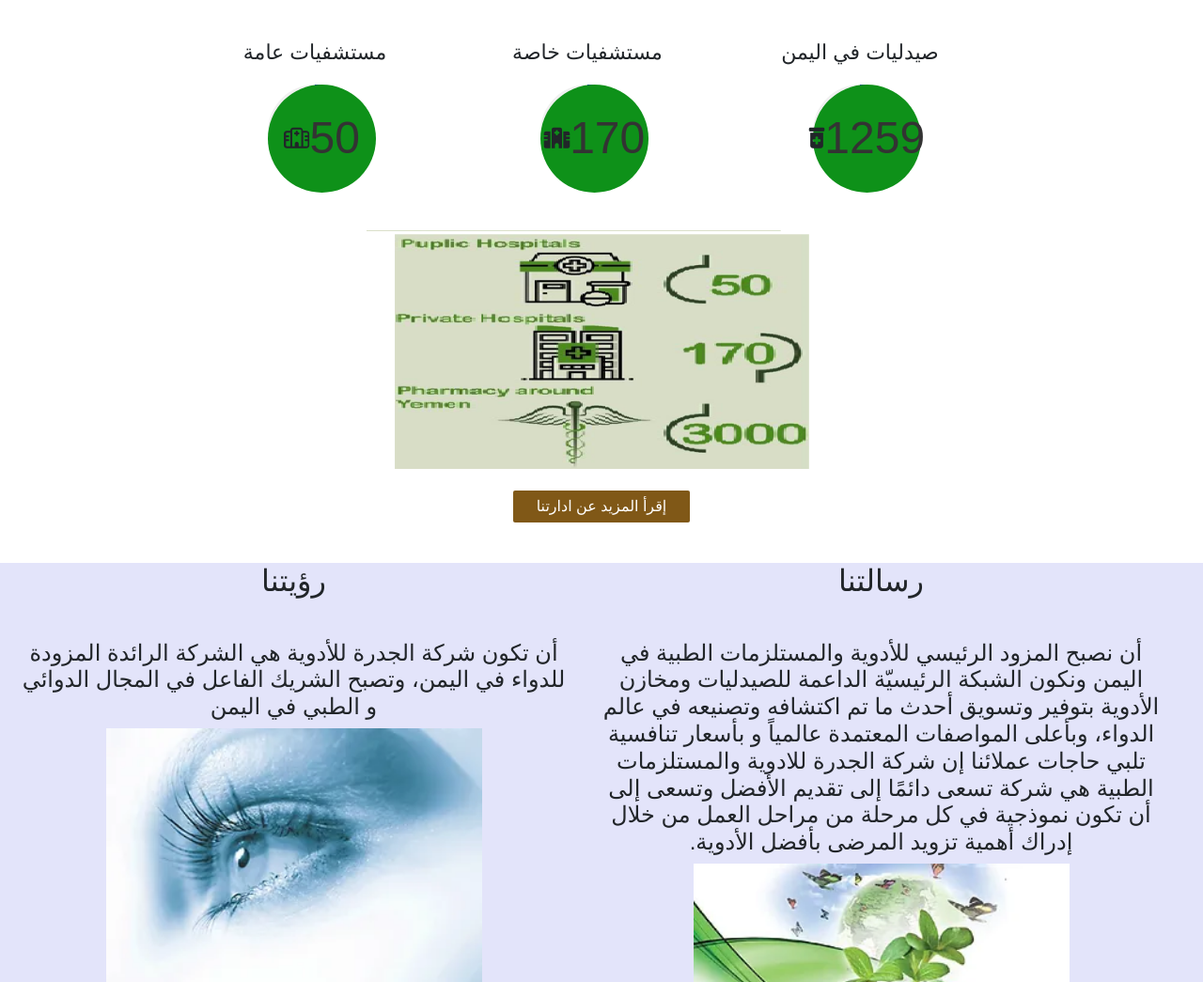
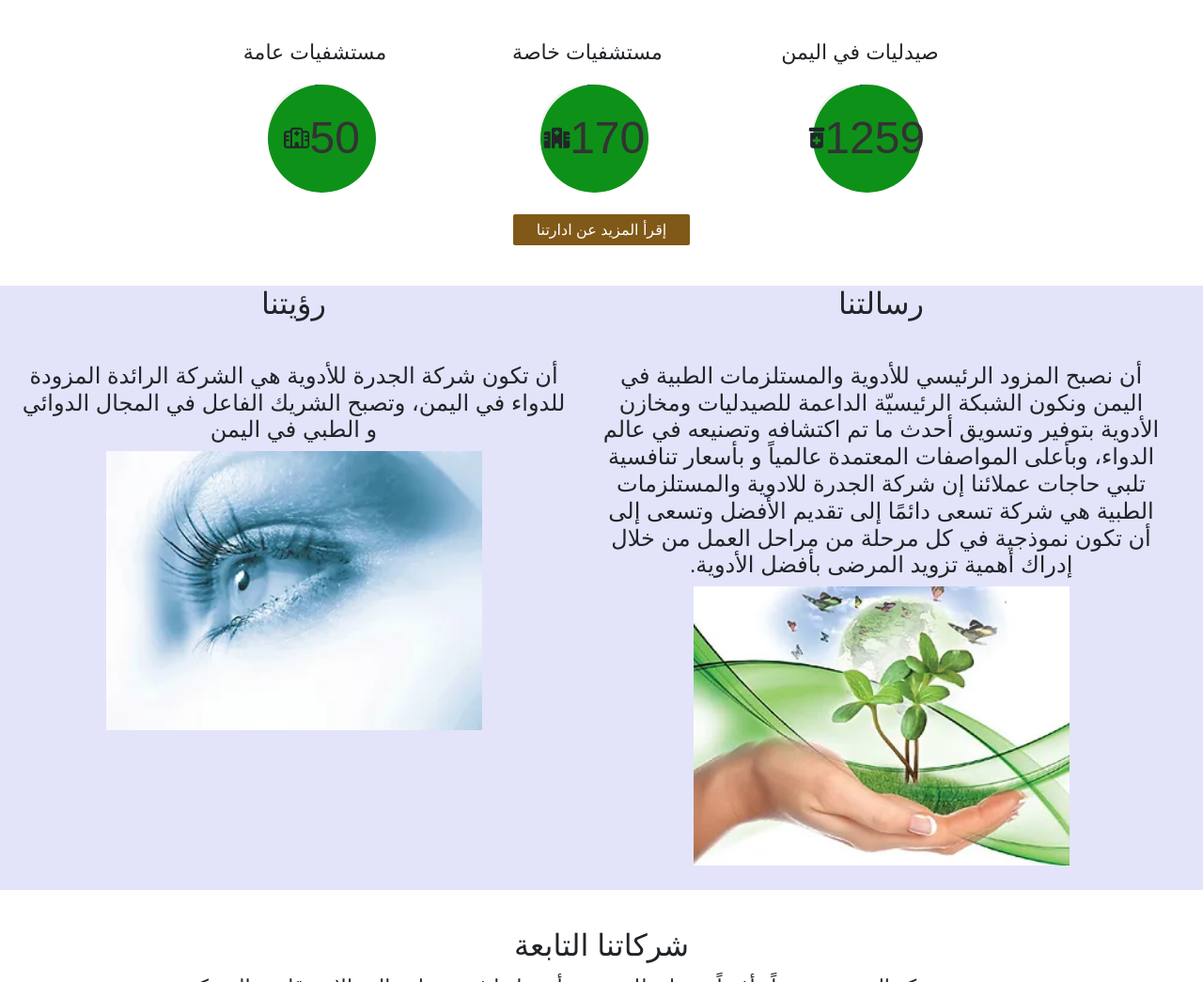
Before and after one commit to wieas2/algadra, a plain HTML site: page index.html in a window 1280 px wide. Shown: the part 1911-2956 px from the top of the page at 94% size. Drawn offline with Linux system fonts and the light colour scheme; files whose address does not match are found by name.

Commit message:
Update index.html

```diff
--- a/index.html
+++ b/index.html
@@ -179,7 +179,7 @@ Providing high-quality, highly effective medicines at an affordable price so tha
 </div>
 <br>
         <!--  -->
-        <img src="media/hos.jpg"width="500px" height="500px" ></div>
+ </div>
         <div class="info-section2">
             <div class="menu">
         <a href="soushal.html" data-ar="إقرأ المزيد عن ادارتنا" data-en="Our Management">إقرأ المزيد عن ادارتنا</a>
```
